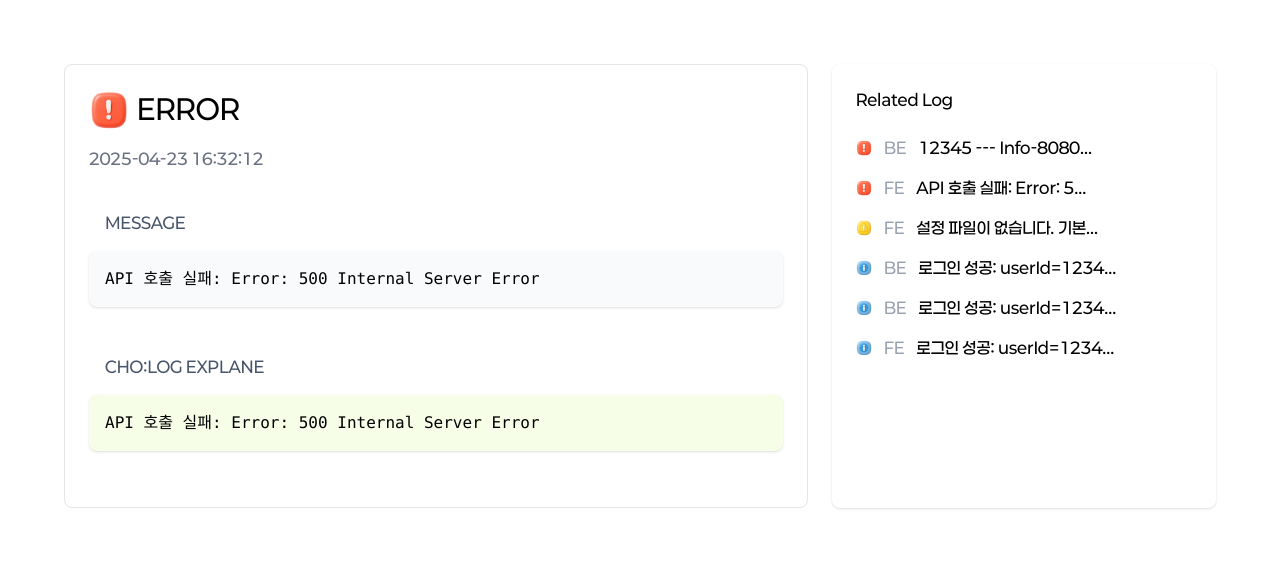
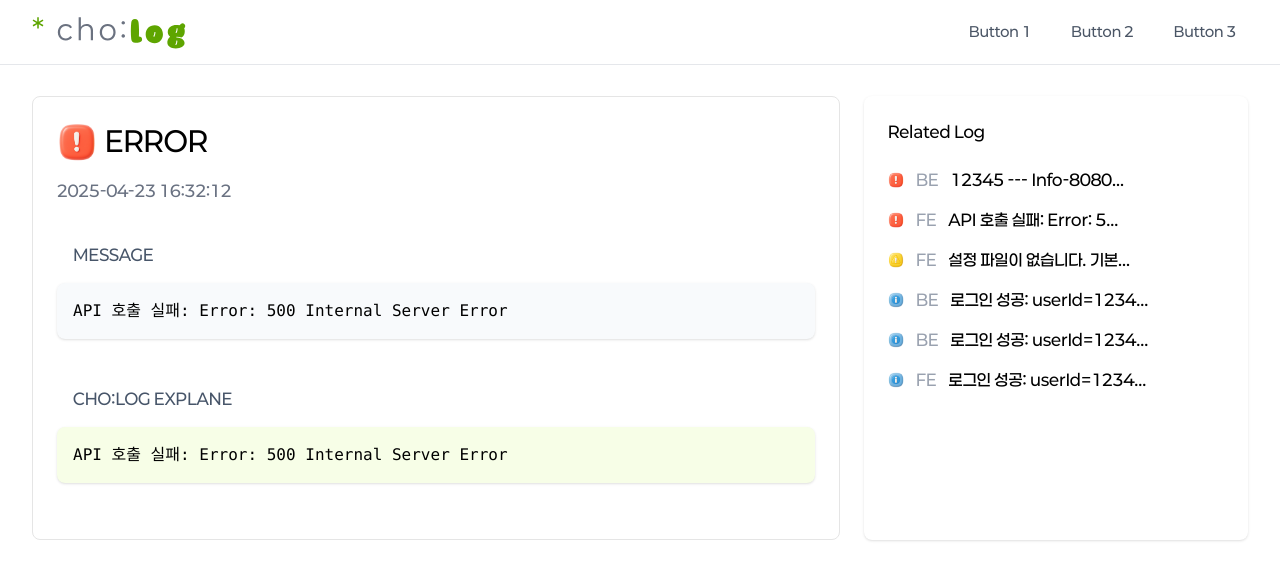
Before and after one commit to SIM-GYUBIN/CHOLOG, a React (Vite) app in the folder frontend/cholog/: page /log/1 in a window 1280 px wide. Shown: the top 580 px of the page. Built offline with nearby package versions, Linux system fonts and the light colour scheme.

Commit message:
feat : navigationbar set - 네비게이션바 틀 제작 S12P31B207-79

```diff
--- a/frontend/cholog/src/App.tsx
+++ b/frontend/cholog/src/App.tsx
@@ -1,5 +1,6 @@
 import { BrowserRouter, Routes, Route } from 'react-router-dom';
 import './App.css';
+import NavigationBar from './components/NavigationBar';
 import LandingPage from './pages/LandingPage';
 import LoginPage from './pages/LoginPage';
 import ProjectListPage from './pages/ProjectListPage';
@@ -12,20 +13,21 @@ function App() {
   return (
     <BrowserRouter>
       <div className="app">
-        <Routes>
-          <Route path="/" element={<LandingPage />} />
-          <Route path="/login" element = {<LoginPage/>}></Route>
-          <Route path="/projectList" element={<ProjectListPage/>}></Route>
-          <Route path="/project/:projectId" element={<ProjectPage/>}></Route>
-          <Route path="/log/:logId" element={<LogPage/>}></Route>
-          <Route path="/report/:reportId" element={<ReportPage/>}></Route>
-          <Route path="/archive/:archiveId" element={<ArchivePage/>}></Route>
-        </Routes>
+        <NavigationBar />
+        <div className="pt-16"> {/* Add padding to account for fixed navbar */}
+          <Routes>
+            <Route path="/" element={<LandingPage />} />
+            <Route path="/login" element={<LoginPage />} />
+            <Route path="/projectList" element={<ProjectListPage />} />
+            <Route path="/project/:projectId" element={<ProjectPage />} />
+            <Route path="/log/:logId" element={<LogPage />} />
+            <Route path="/report/:reportId" element={<ReportPage />} />
+            <Route path="/archive/:archiveId" element={<ArchivePage />} />
+          </Routes>
+        </div>
       </div>
     </BrowserRouter>
-  )
+  );
 }
 
-
-
-export default App
+export default App;
--- /dev/null
+++ b/frontend/cholog/src/components/NavigationBar.tsx
@@ -0,0 +1,40 @@
+import React from 'react';
+import { useNavigate } from 'react-router-dom';
+import logo from '@/assets/logo2.svg';
+
+const NavigationBar = () => {
+  const navigate = useNavigate();
+
+  return (
+    <nav className="fixed top-0 left-0 right-0 bg-white border-b border-gray-200 z-50">
+      <div className="max-w-9xl mx-auto px-4 sm:px-6 lg:px-8">
+        <div className="flex justify-between items-center h-16">
+          {/* Logo on the left with navigation */}
+          <div className="flex-shrink-0">
+            <button
+              onClick={() => navigate('/')}
+              className="focus:outline-none"
+            >
+              <img src={logo} alt="Cholog logo" className="h-8 mt-2" />
+            </button>
+          </div>
+
+          {/* Buttons on the right */}
+          <div className="flex space-x-4">
+            <button className="text-gray-600 hover:text-gray-900 px-3 py-2 rounded-md text-sm font-medium">
+              Button 1
+            </button>
+            <button className="text-gray-600 hover:text-gray-900 px-3 py-2 rounded-md text-sm font-medium">
+              Button 2
+            </button>
+            <button className="text-gray-600 hover:text-gray-900 px-3 py-2 rounded-md text-sm font-medium">
+              Button 3
+            </button>
+          </div>
+        </div>
+      </div>
+    </nav>
+  );
+};
+
+export default NavigationBar;
--- a/frontend/cholog/src/pages/LogPage.tsx
+++ b/frontend/cholog/src/pages/LogPage.tsx
@@ -57,7 +57,7 @@ const LogPage = () => {
   ];
 
   return (
-    <div className="flex gap-6 p-8 max-w-7xl mx-auto">
+    <div className="flex gap-6 max-w-7xl mx-auto">
       {/* 메인 로그 섹션 */}
       <div className="flex-1 bg-white rounded-lg p-6 border border-[#E5E5E5]">
         <div className="flex items-center gap-2 mb-4">
```
Also changed, not shown: frontend/cholog/src/assets/logo2.svg (added).
